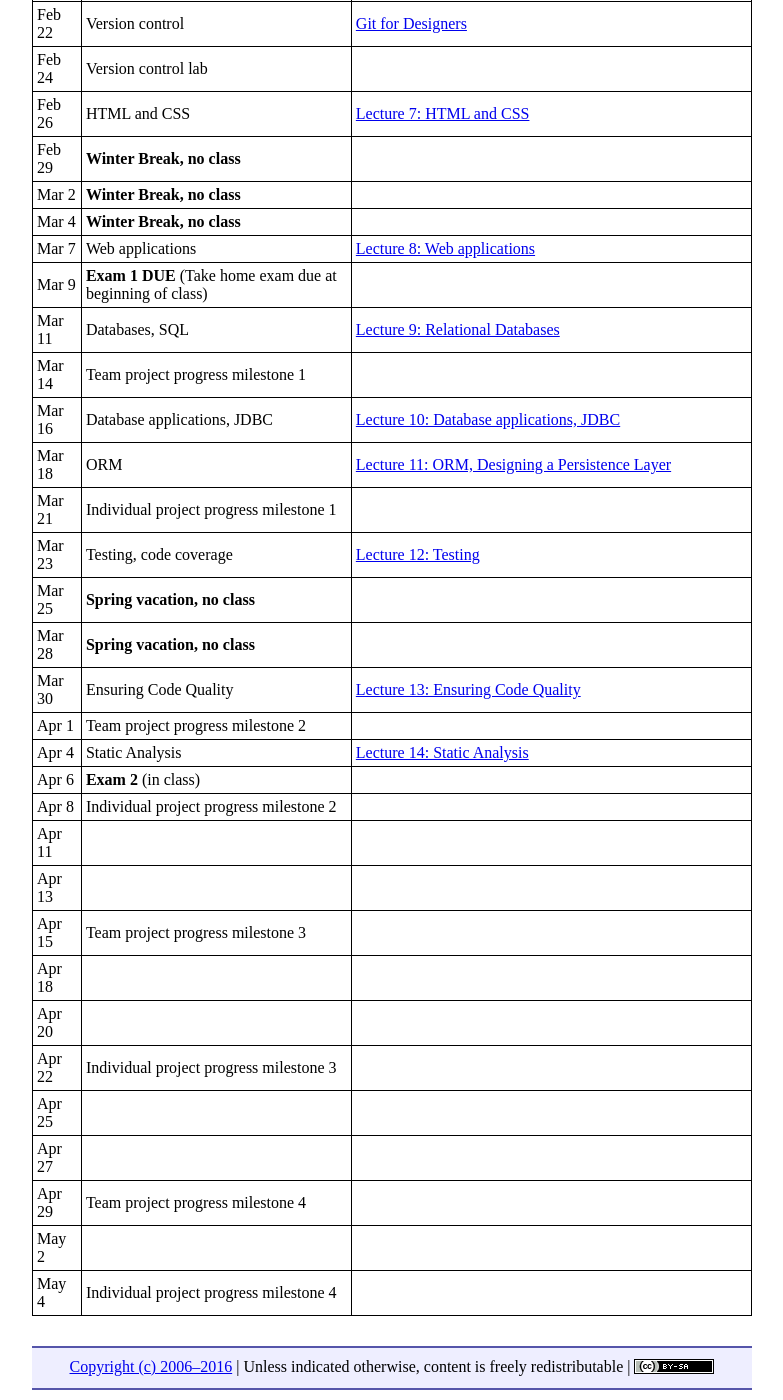
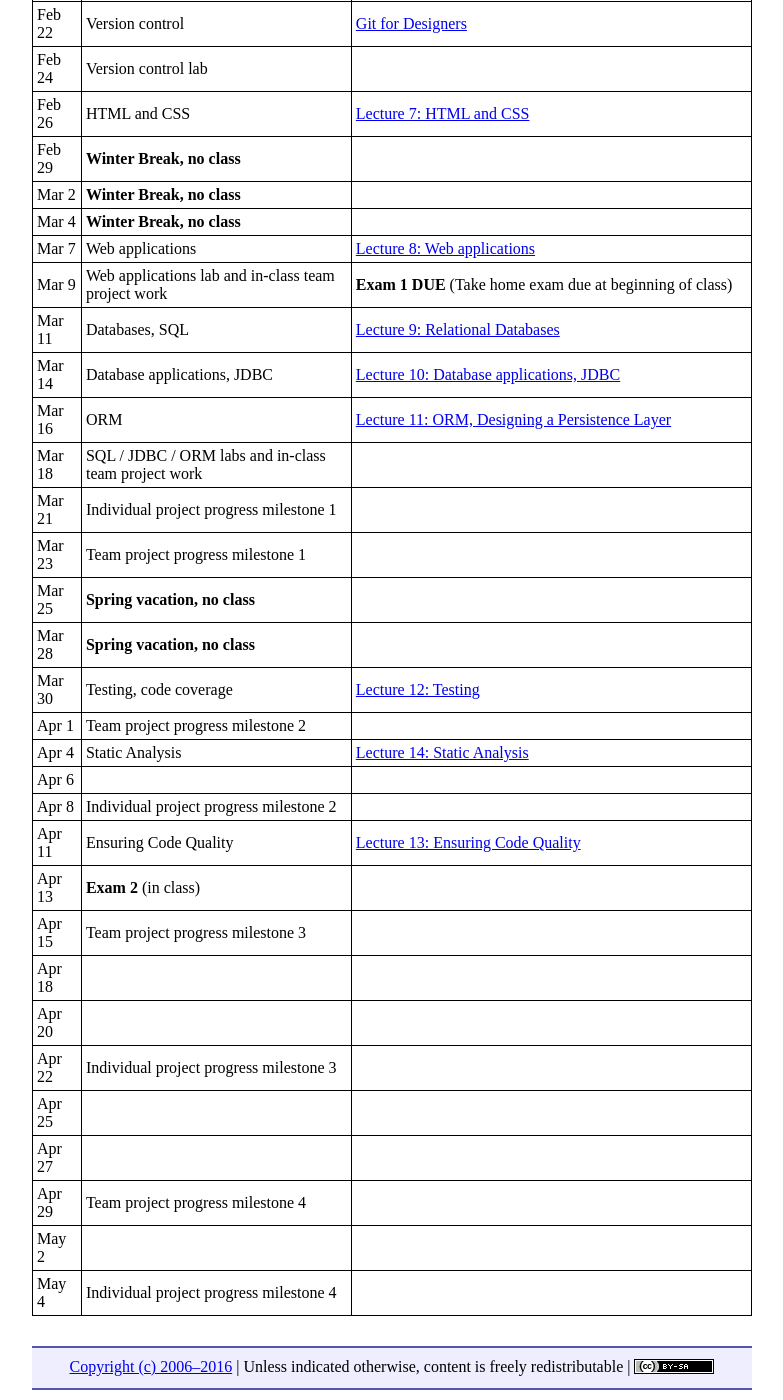
Before and after one commit to ycpcs/cs320-spring2016, a Jekyll site: the page built from schedule.md, in a window 1280 px wide and 1400 px high, scrolled down 803 px. Shown: the whole window, without its empty margins (248-1031 px from the left). Built offline with Jekyll 4.4.1, drawn with Linux system fonts in a browser that asks for light colours; Markdown is read by kramdown in place of the engine named in the settings.

Commit message:
updated schedule

```diff
--- a/schedule.md
+++ b/schedule.md
@@ -33,22 +33,22 @@ Feb 29 | **Winter Break, no class**
 Mar 2 | **Winter Break, no class**
 Mar 4 | **Winter Break, no class**
 Mar 7 | Web applications | [Lecture 8: Web applications](lectures/lecture08.html)
-Mar 9 | **Exam 1 DUE** (Take home exam due at beginning of class)
+Mar 9 | Web applications lab and in-class team project work | **Exam 1 DUE** (Take home exam due at beginning of class)
 Mar 11 | Databases, SQL | [Lecture 9: Relational Databases](lectures/lecture09.html)
-Mar 14 | Team project progress milestone 1
-Mar 16 | Database applications, JDBC | [Lecture 10: Database applications, JDBC](lectures/lecture10.html)
-Mar 18 | ORM | [Lecture 11: ORM, Designing a Persistence Layer](lectures/lecture11.html)
+Mar 14 | Database applications, JDBC | [Lecture 10: Database applications, JDBC](lectures/lecture10.html)
+Mar 16 | ORM | [Lecture 11: ORM, Designing a Persistence Layer](lectures/lecture11.html)
+Mar 18 | SQL / JDBC / ORM labs and in-class team project work
 Mar 21 | Individual project progress milestone 1
-Mar 23 | Testing, code coverage | [Lecture 12: Testing](lectures/lecture12.html)
+Mar 23 | Team project progress milestone 1
 Mar 25 | **Spring vacation, no class**
 Mar 28 | **Spring vacation, no class**
-Mar 30 | Ensuring Code Quality | [Lecture 13: Ensuring Code Quality](lectures/lecture13.html)
+Mar 30 | Testing, code coverage | [Lecture 12: Testing](lectures/lecture12.html)
 Apr 1 | Team project progress milestone 2
 Apr 4 | Static Analysis | [Lecture 14: Static Analysis](lectures/lecture14.html)
-Apr 6 | **Exam 2** (in class)
+Apr 6 |
 Apr 8 | Individual project progress milestone 2
-Apr 11 |
-Apr 13 |
+Apr 11 | Ensuring Code Quality | [Lecture 13: Ensuring Code Quality](lectures/lecture13.html)
+Apr 13 |**Exam 2** (in class)
 Apr 15 | Team project progress milestone 3
 Apr 18 |
 Apr 20 |
```
